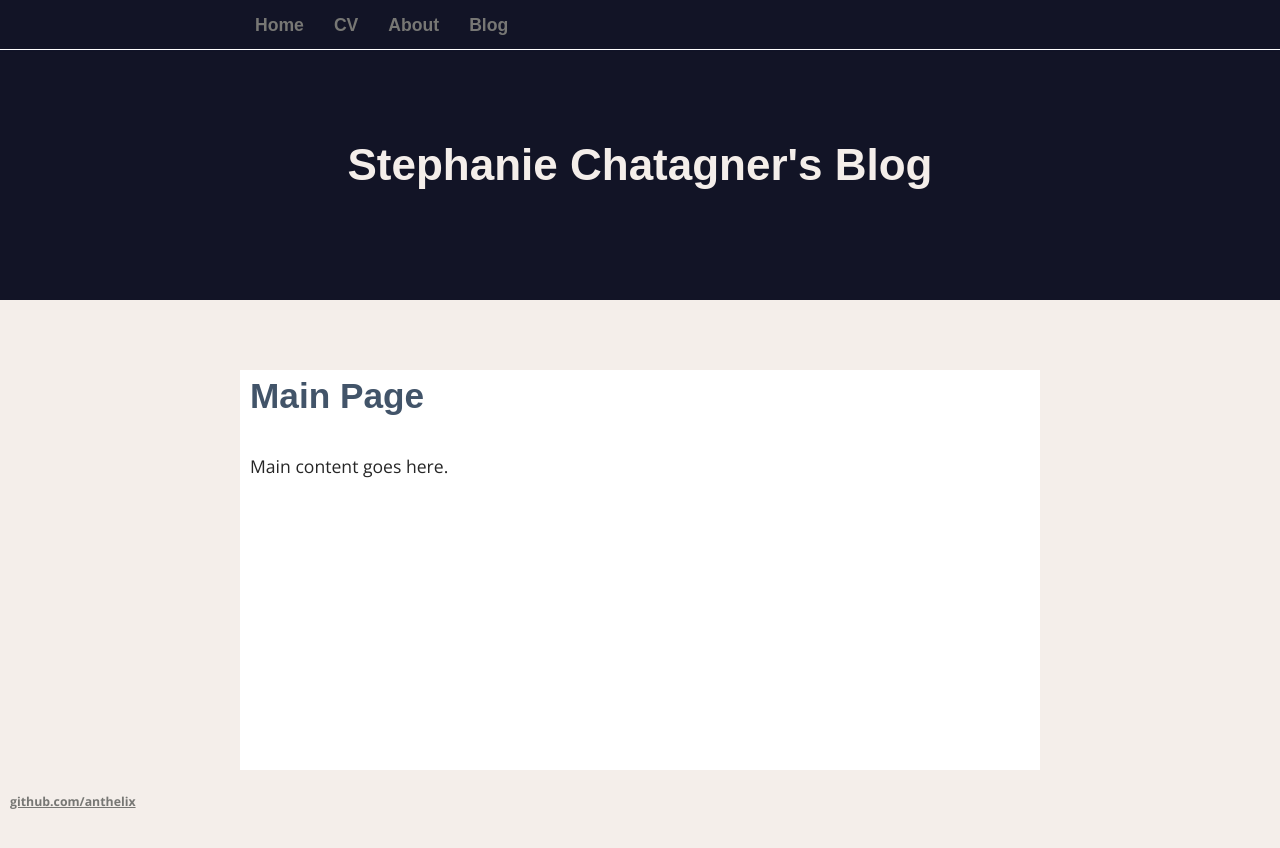
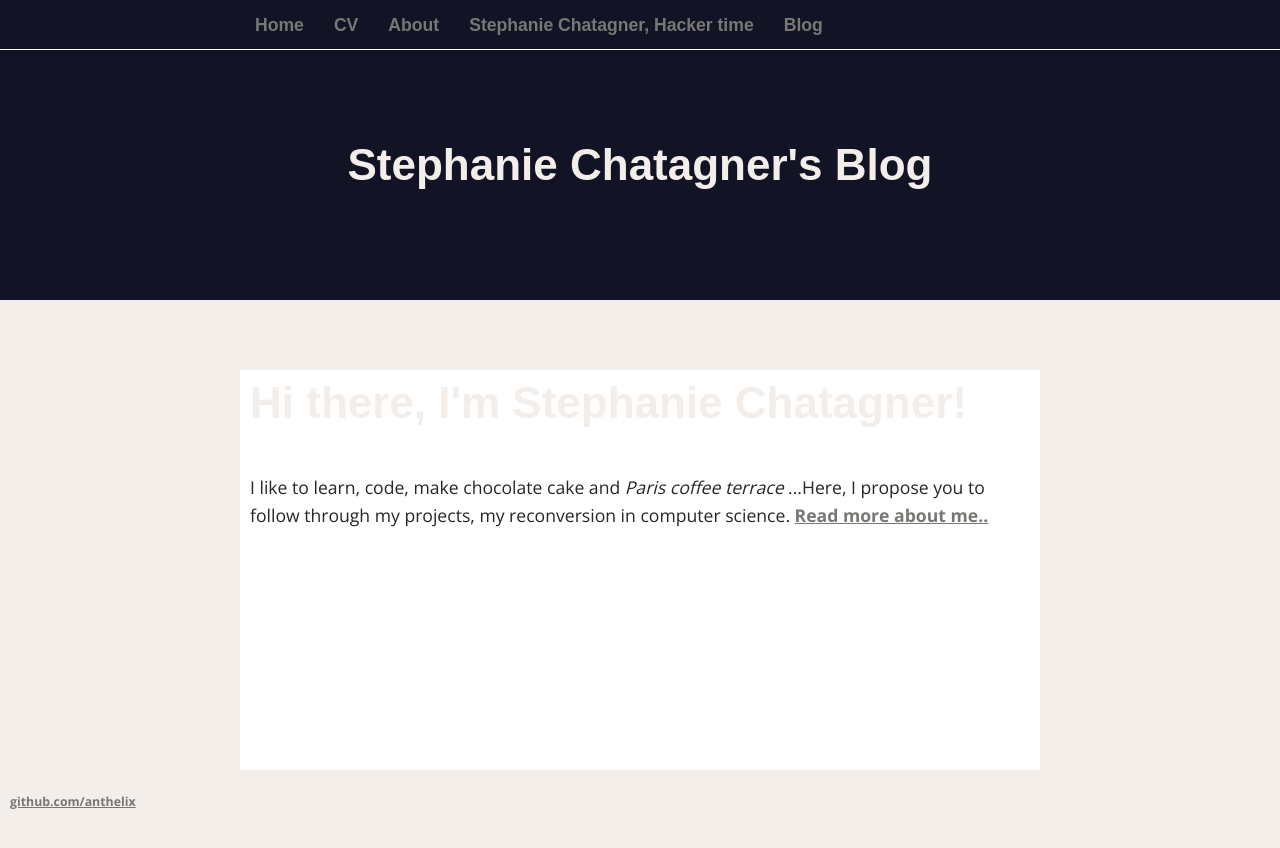
Before and after one commit to anthelix/anth_blog, a Jekyll site: the page built from index.markdown, in a window 1280 px wide. Shown: the top 848 px of the page. Built offline with Jekyll 4.4.1, drawn with Linux system fonts in a browser that asks for light colours; some web fonts are replaced.

Commit message:
modif home

```diff
--- a/index.markdown
+++ b/index.markdown
@@ -1,7 +1,8 @@
 ---
 layout: default
+title: Stephanie Chatagner, Hacker time
 ---
-
-  <h2>Main Page</h2>
-
-  Main content goes here.
+<div class="blurb">
+	<h1>Hi there, I'm Stephanie Chatagner!</h1>
+	<p>I like to learn, code, make chocolate cake and  <em>Paris coffee terrace</em> ...Here, I propose you to follow through my projects, my reconversion in computer science. <a href="/about">Read more about me..</a></p>
+</div><!-- /.blurb -->
```
Also changed, not shown: _pages/03_cv.md (+2 -1 lines).
